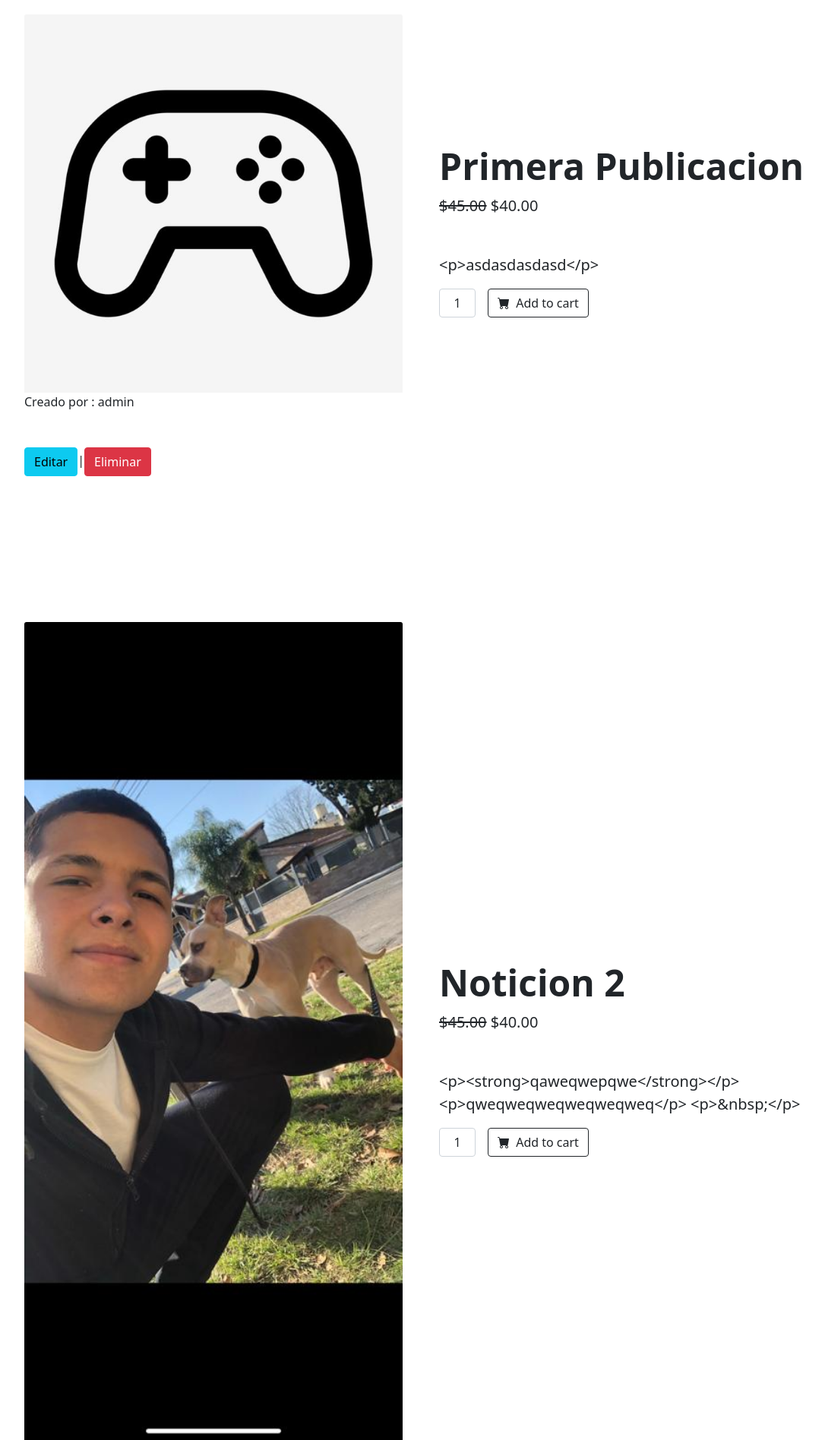
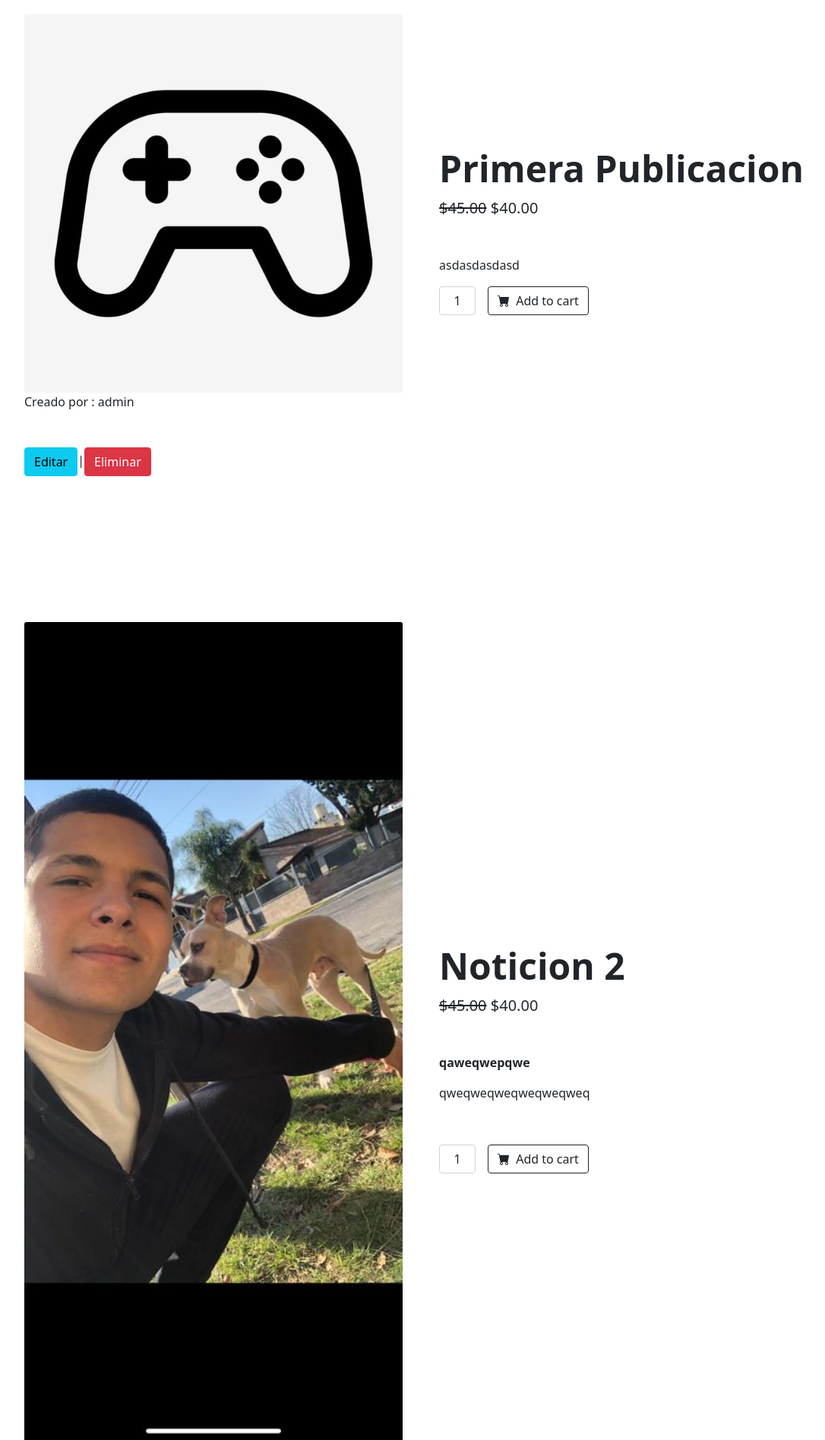
Before and after one commit to Sikriolc/ProyectoFinalBlog, a Django app: page /publicaciones in a window 1280 px wide. Shown: the part 157-2053 px from the top of the page at 76% size, without its empty margins (86-1172 px from the left). Run offline with Django 4.2, Linux system fonts and the light colour scheme; a user stored in the database is signed in; data comes from the database, SQL or seed files in the repository; both versions use the stored data as it was after the commit; parts of the project's set-up code (start-up, migrations or seed data) failed here and were passed over; some libraries are stand-ins or nearby versions.

Commit message:
muestra bien el cuerpo

```diff
--- a/ProyectoFinalBlog/AppNoticias/templates/AppNoticias/noticiasdetalle.html
+++ b/ProyectoFinalBlog/AppNoticias/templates/AppNoticias/noticiasdetalle.html
@@ -50,7 +50,7 @@
               <figure class="mb-4"><img class="img-fluid rounded" src="{{noticias.imagen.url}}" alt="" /></figure>
               <!-- Post content-->
               <section class="mb-5">
-                  <p class="fs-5 mb-4">{{noticias.cuerpo}}</p>
+                  <p class="fs-5 mb-4">{{noticias.cuerpo|safe}}</p>
                 </section>
             <a name="" id="" class="btn btn-info" href="{% url 'editarnoticia' noticias.id %}" role="button"> Editar</a>|
             <a name="" id="" class="btn btn-danger" href="{% url 'eliminarnoticia' noticias.id %}" onclick="noticia_eliminar({ id })" role="button"> Eliminar</a>
--- a/ProyectoFinalBlog/AppPublicaciones/templates/AppPublicaciones/publicaciones.html
+++ b/ProyectoFinalBlog/AppPublicaciones/templates/AppPublicaciones/publicaciones.html
@@ -16,7 +16,7 @@
                     <span class="text-decoration-line-through">$45.00</span>
                     <span>$40.00</span>
                 </div>
-                <p class="lead">{{publicacion.cuerpo}}</p>
+                <p class="lead">{{publicacion.cuerpo|safe}}</p>
                 <div class="d-flex">
                     <input class="form-control text-center me-3" id="inputQuantity" type="num" value="1" style="max-width: 3rem" />
                     <button class="btn btn-outline-dark flex-shrink-0" type="button">
```
Also changed, not shown: ProyectoFinalBlog/db.sqlite3.
